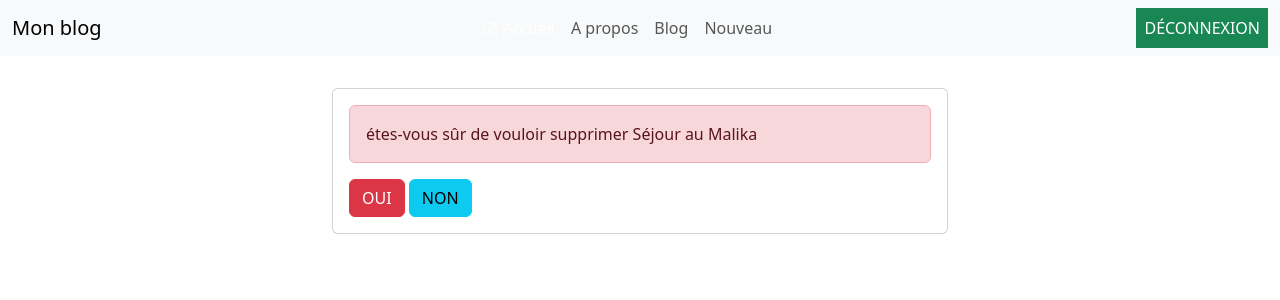
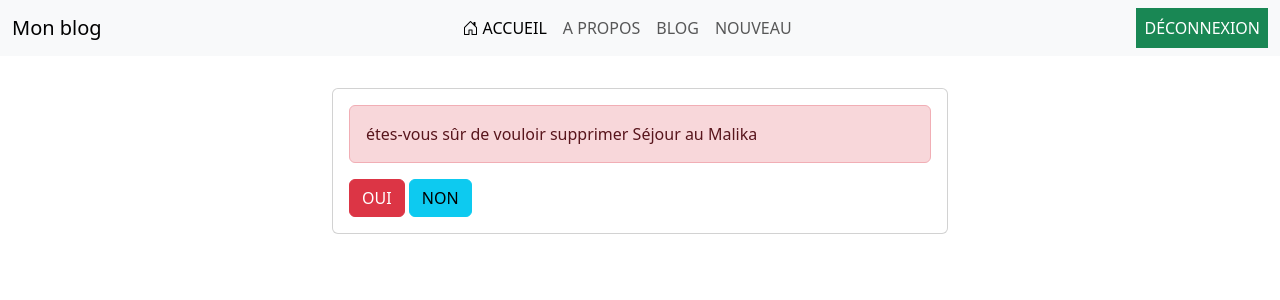
Before and after one commit to modouro/projet-django, a Django app: page /delete_artcle/delete/29/ in a window 1280 px wide. Shown: the top 300 px of the page. Run offline with Django 5.2, Linux system fonts and the light colour scheme; a user stored in the database is signed in; data comes from the database, SQL or seed files in the repository; both versions use the stored data as it was after the commit.

Commit message:
mise à jour projet django

```diff
--- a/templates/partials/navbar.html
+++ b/templates/partials/navbar.html
@@ -7,18 +7,18 @@
       <div class="collapse navbar-collapse justify-content-center" id="navbarNavDropdown">
         <ul class="navbar-nav">
           <li class="nav-item">
-            <a class="nav-link active text-white" aria-current="page" href="{% url 'index' %}">
+            <a class="nav-link active text-uppercase m-auto" aria-current="page" href="{% url 'index' %}">
               <i class="bi bi-house-door"></i> Accueil
             </a>
           </li>
           <li class="nav-item">
-            <a class="nav-link" href="{% url 'propos' %}">A propos</a>
+            <a class="nav-link text-uppercase m-auto" href="{% url 'propos' %}">A propos</a>
           </li>
           <li class="nav-item">
-            <a class="nav-link" href="{% url 'blog' %}">Blog</a>
+            <a class="nav-link text-uppercase m-auto" href="{% url 'blog' %}">Blog</a>
           </li>
           <li class="nav-item">
-            <a class="nav-link" href="{% url 'ajouter' %}">Nouveau</a>
+            <a class="nav-link text-uppercase m-auto" href="{% url 'ajouter' %}">Nouveau</a>
           </li>
 
         </ul>
```
Also changed, not shown: db.sqlite3.
